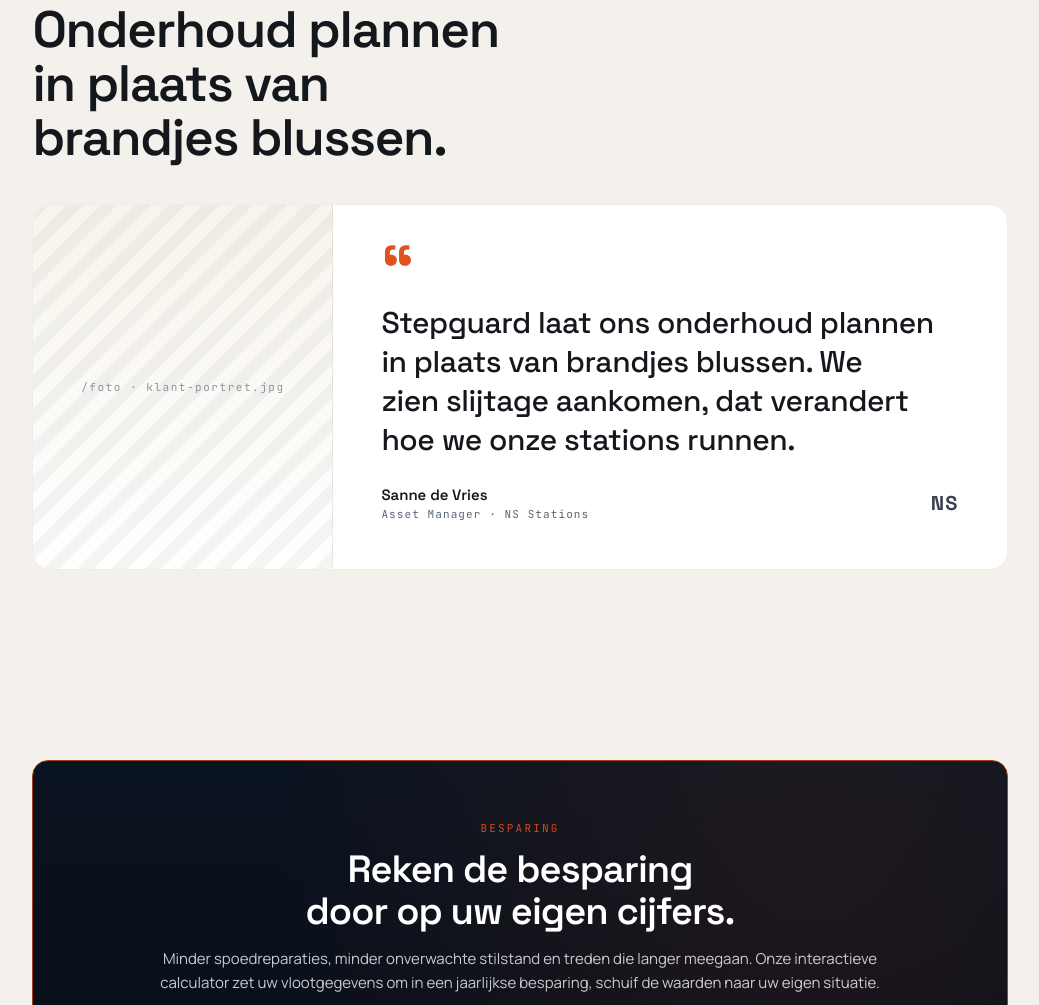
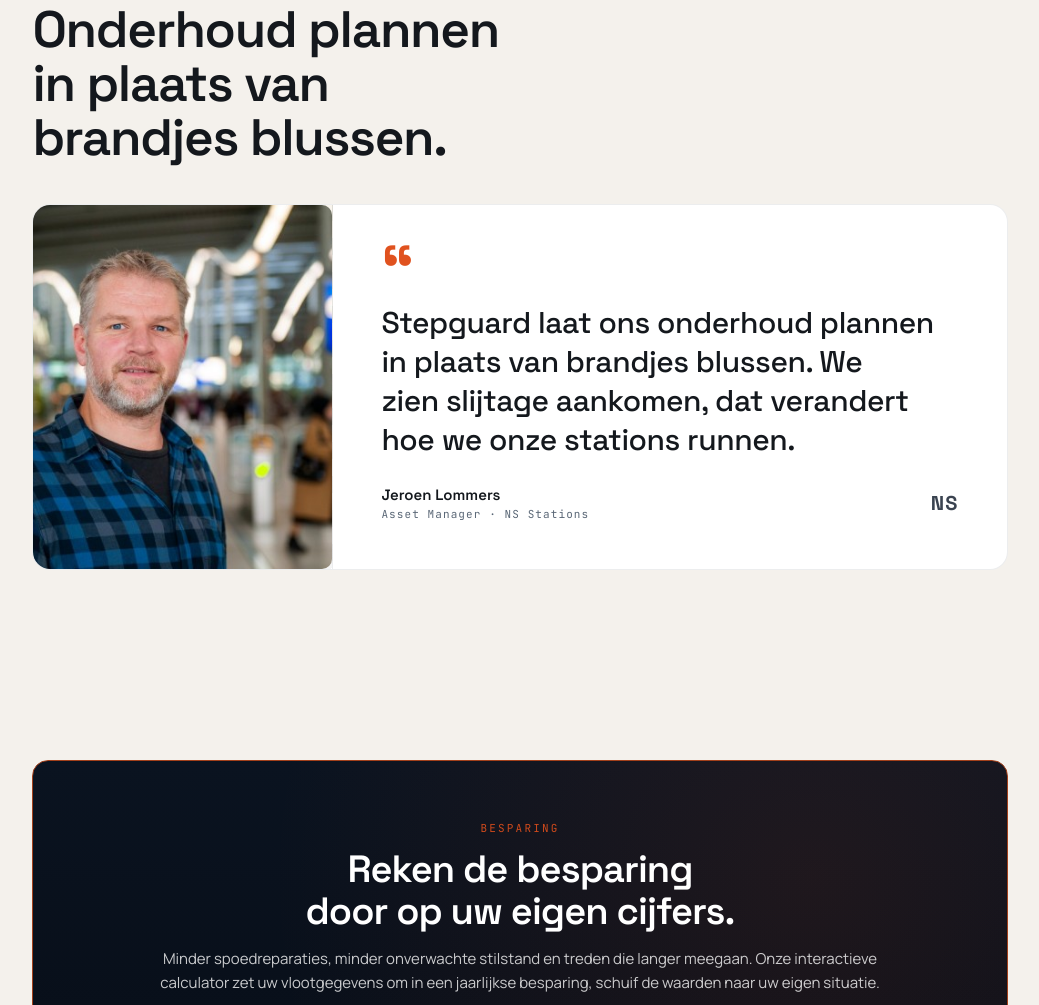
Before and after one commit to cj4ffqdnzr-sketch/Stepguard-Website-with-company-logo-s, a plain HTML site: page Product.html in a window 1280 px wide. Shown: the part 5716-6721 px from the top of the page, without its empty margins (120-1159 px from the left). Drawn offline with Linux system fonts and the light colour scheme.

Commit message:
Update quote section with new image and author

```diff
--- a/Product.html
+++ b/Product.html
@@ -668,14 +668,14 @@
     <h2 class="section-title" style="margin-bottom:40px;">Onderhoud plannen in plaats van brandjes blussen.</h2>
     <div class="quote-card">
       <div class="quote-photo">
-        <span class="ph">/foto · klant-portret.jpg</span>
+    <img src="images/team/Jeroen.jpeg" alt="Sensor unit" class="gallery-img">
       </div>
       <div class="quote-body">
         <div class="mark">&ldquo;</div>
         <blockquote>Stepguard laat ons onderhoud plannen in plaats van brandjes blussen. We zien slijtage aankomen, dat verandert hoe we onze stations runnen.</blockquote>
         <div class="by">
           <div>
-            <div class="nm">Sanne de Vries</div>
+            <div class="nm"> Jeroen Lommers</div>
             <div class="ti">Asset Manager · NS Stations</div>
           </div>
           <div class="quote-logo">NS</div>
```
